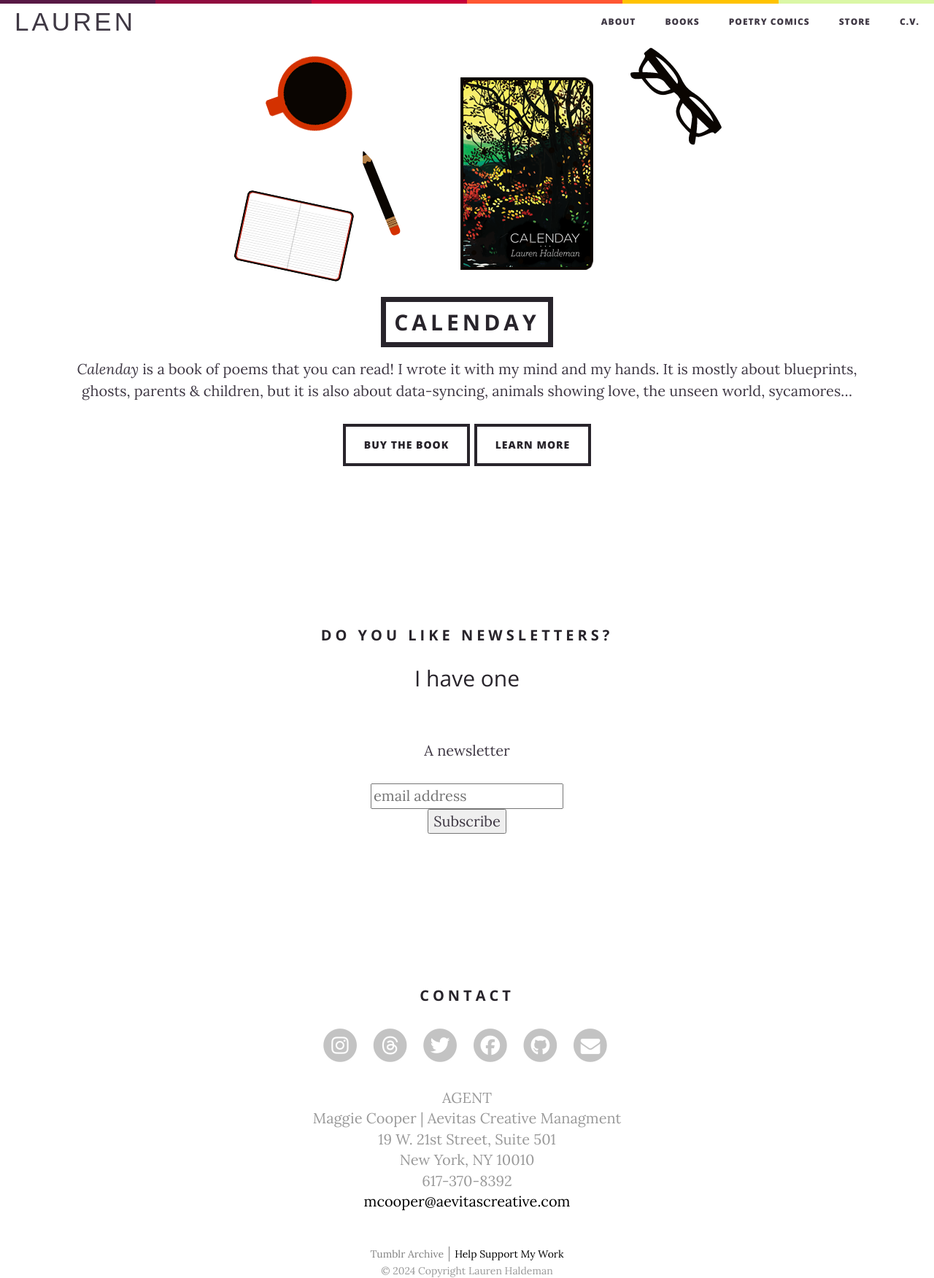
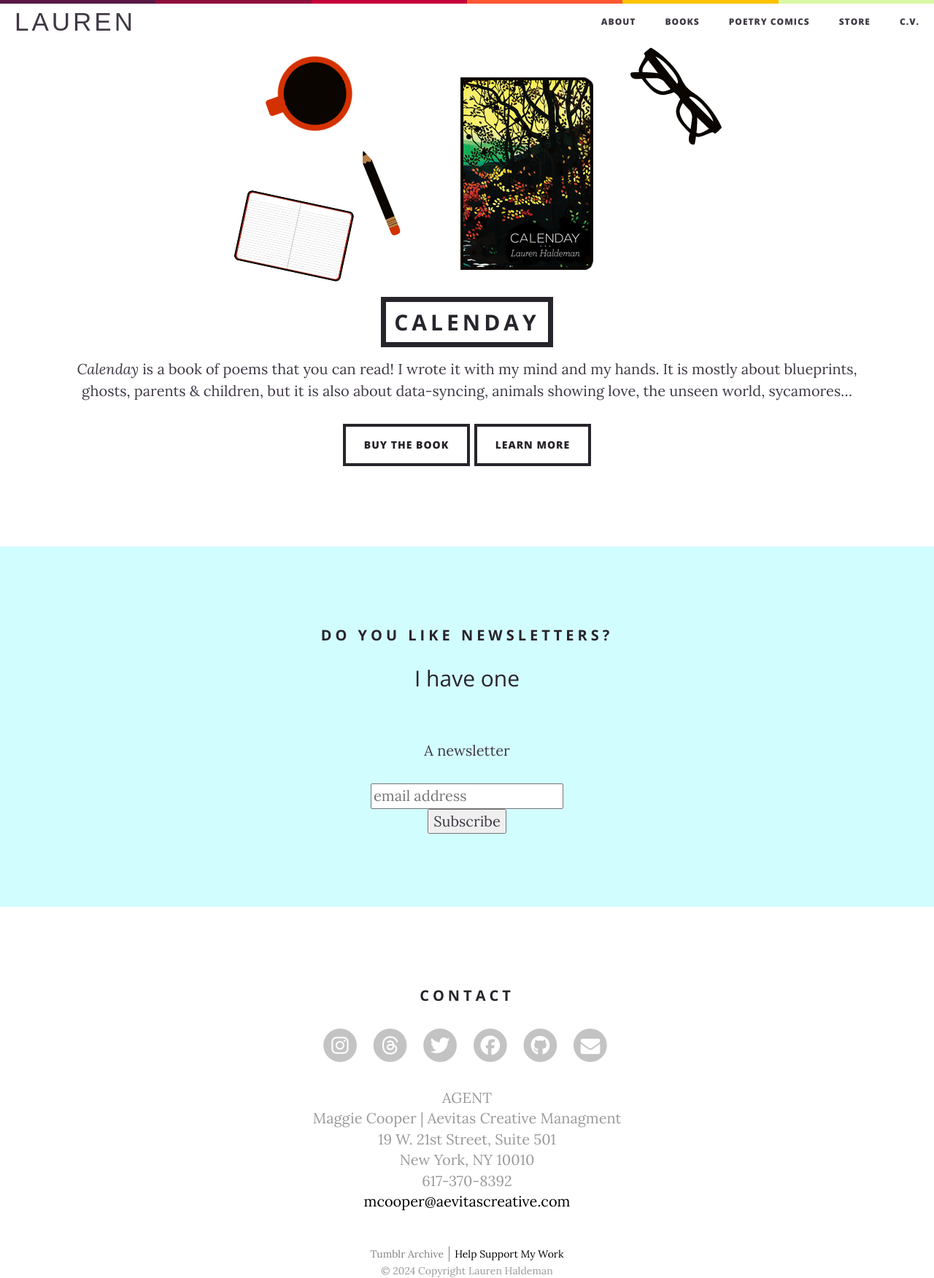
Before and after one commit to laurenhaldeman/laurenhaldeman.github.io, a Jekyll site: the page built from calenday-is-a-book.html, in a window 1280 px wide. Shown: the whole page at 73% size. Built offline with Jekyll 4.4.1, drawn with Linux system fonts in a browser that asks for light colours; nearby versions of some CDN libraries; some web fonts are replaced; comment, search, counter and statistics services are not loaded.

Commit message:
Update footer.html

```diff
--- a/_includes/footer.html
+++ b/_includes/footer.html
@@ -1,5 +1,5 @@
 <!-- Footer -->
-<section class="bar" class="textcenter blue">
+<section class="bar blue" class="textcenter">
 <!-- Begin MailChimp Signup Form -->
 <h1 class="lined"> DO YOU LIKE NEWSLETTERS?</h1>
 <div id="mc_embed_signup class="textcenter">
```
